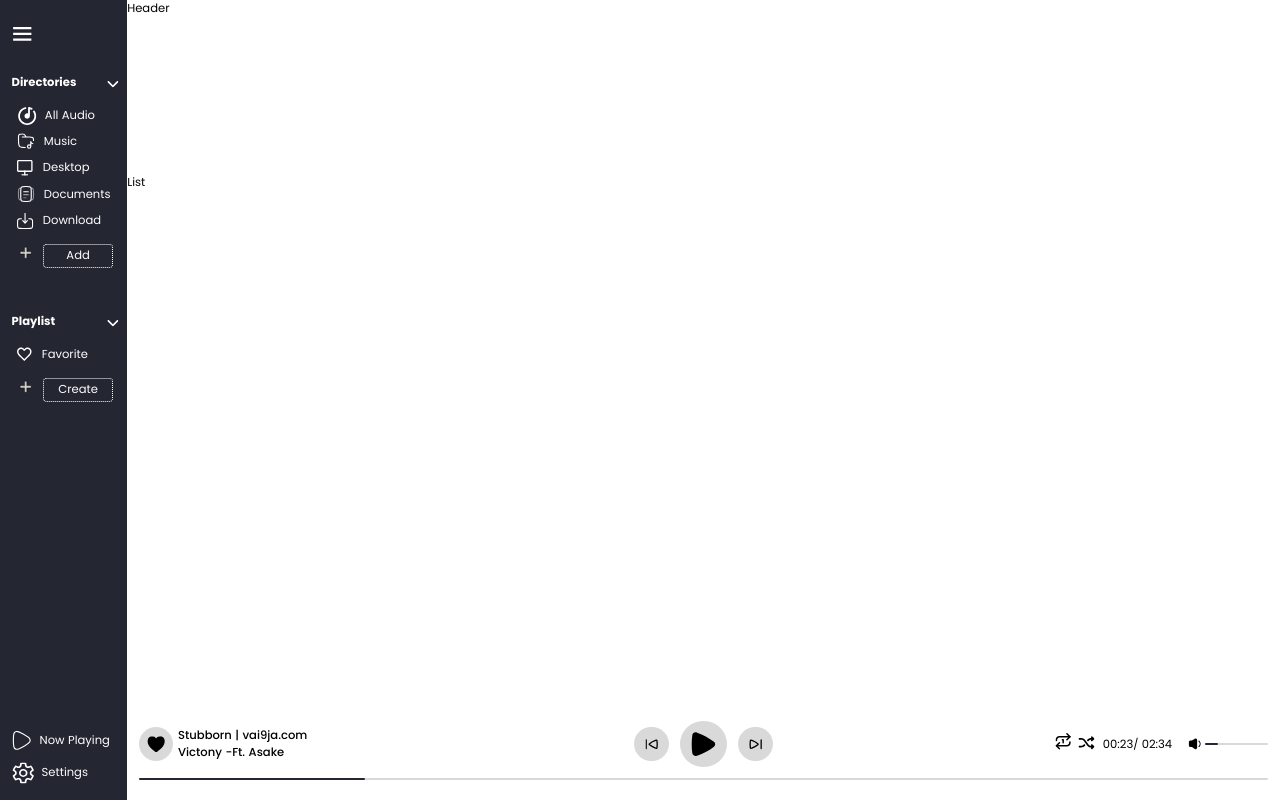
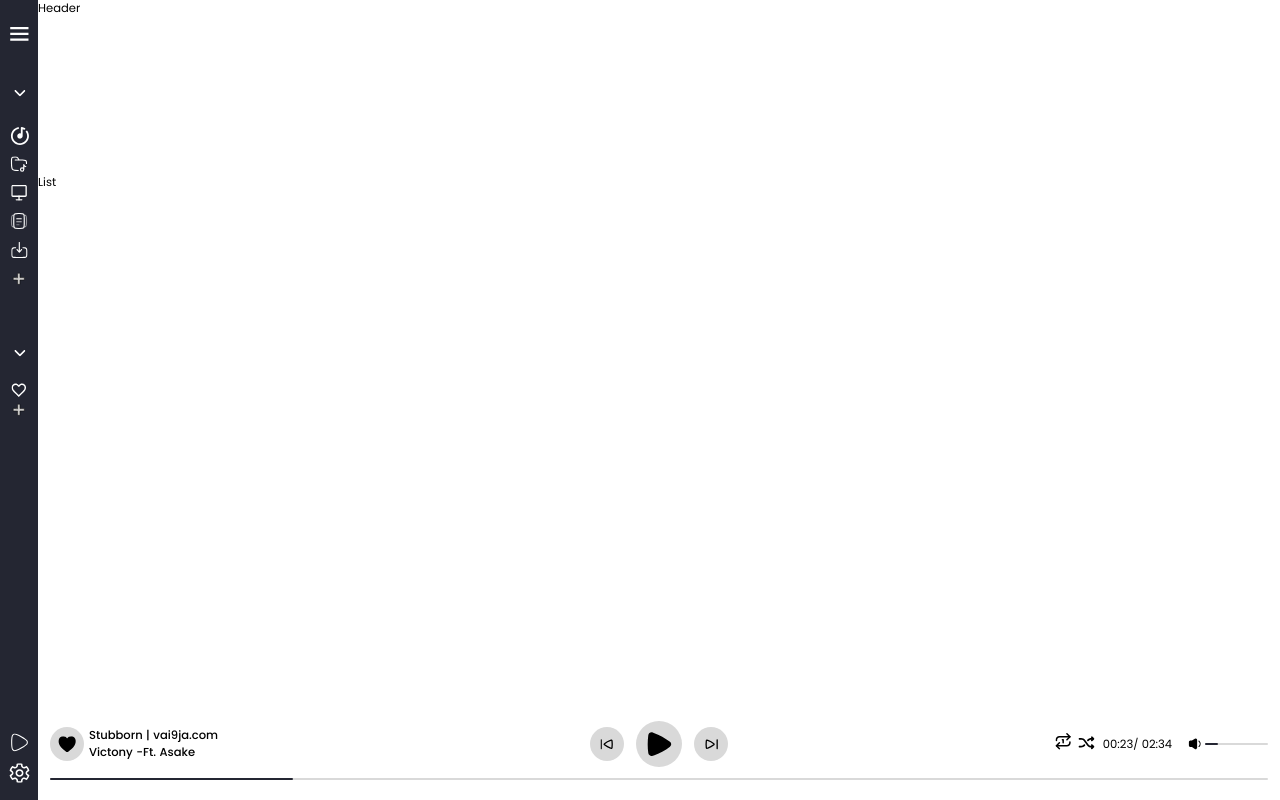
Before and after one commit to slick-codes/mongoplayer, a React (Vite) app in the folder frontend/: page / in a window 1280 px wide. Built offline with nearby package versions, Linux system fonts and the light colour scheme.

Commit message:
fix small issues with the layout

```diff
--- a/frontend/src/components/Navigation/Nav.tsx
+++ b/frontend/src/components/Navigation/Nav.tsx
@@ -40,7 +40,7 @@ export default function() {
     ]
 
     // toggle navigation handlers
-    const [navIsOpen, setNavState] = React.useState(true)
+    const [navIsOpen, setNavState] = React.useState(false)
     const toggleNavState = () => setNavState(state => !state)
 
     const openFolder = function() {
@@ -68,7 +68,7 @@ export default function() {
                         </section>
 
                         <section className="nav__directory_container">
-                            <DropDown open={true} text="Directories">
+                            <DropDown open={!navIsOpen} text="Directories">
                                 <div className="nav__dropdown-conatiner">
                                     {directories.map((directory, key) => {
                                         return (
```
